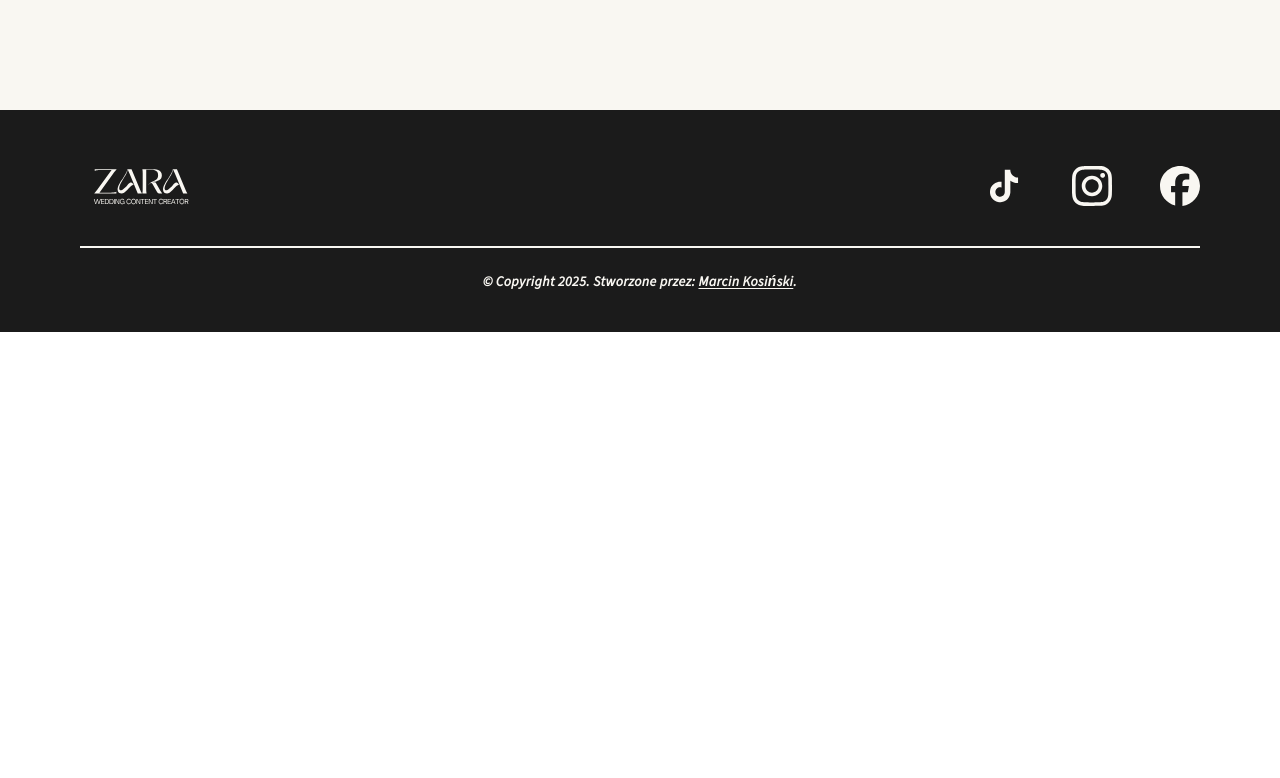
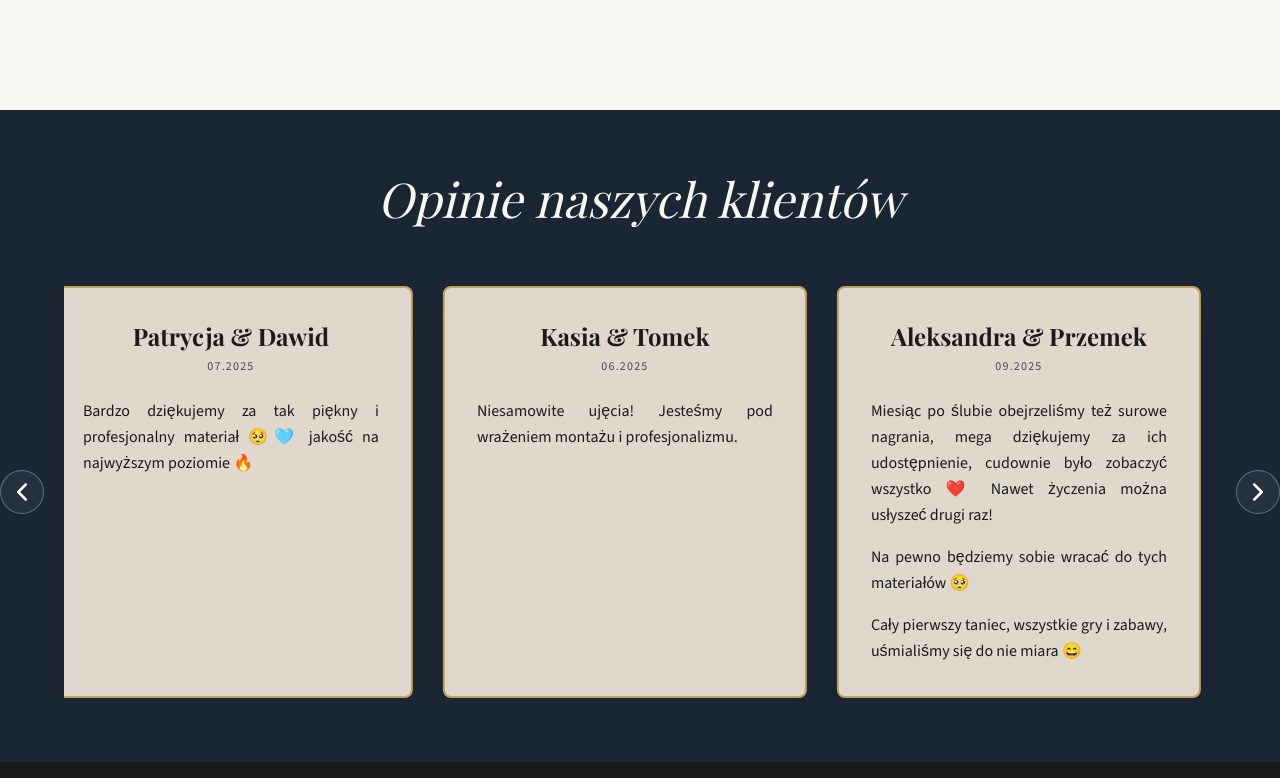
Before and after one commit to mkosinskki/zaraWedding, a Vue app: page / in a window 1280 px wide. Shown: the part 1542-2320 px from the top of the page. Before the commit the page ends 1874 px from the top, so only its background shows below. Built offline with nearby package versions, Linux system fonts and the light colour scheme; a web font is replaced by a local one.

Commit message:
Added opinions

```diff
--- a/package.json
+++ b/package.json
@@ -15,6 +15,7 @@
   },
   "dependencies": {
     "@tailwindcss/vite": "^4.1.18",
+    "swiper": "^12.0.3",
     "tailwindcss": "^4.1.18",
     "vue": "^3.5.25",
     "vue-router": "^4.6.3"
--- a/src/App.vue
+++ b/src/App.vue
@@ -2,6 +2,7 @@
 import { RouterView } from 'vue-router'
 import Home from '../src/views/Home.vue'
 import AboutUs from './views/AboutUs.vue'
+import Opinions from './views/Opinions.vue'
 import Navbar from '../src/components/Navbar.vue'
 import Footer from '../src/components/Footer.vue'
 </script>
@@ -13,6 +14,8 @@ import Footer from '../src/components/Footer.vue'
 
   <AboutUs />
 
+  <Opinions />
+
   <Footer />
 
   <RouterView />
--- a/src/views/AboutUs.vue
+++ b/src/views/AboutUs.vue
@@ -1,11 +1,8 @@
 <template>
-  <section id="about" class="bg-bg py-16 md:py-28 scroll-mt-12 md:scroll-mt-6">
-    <div class="container mx-auto max-w-7xl flex flex-col space-y-12 md:space-y-0 md:flex-row px-6">
+  <section id="about" class="bg-bg py-16 px-6 md:py-28 scroll-mt-12 md:scroll-mt-6">
+    <div class="container mx-auto max-w-7xl flex flex-col space-y-12 md:space-y-0 md:flex-row">
       <div class="md:w-1/2 flex items-center justify-center">
-        <img
-          src="../assets/aboutUsPhoto.jpg"
-          class="w-lg h-auto rounded-full border-3 border-navy"
-        />
+        <img src="../assets/aboutUsPhoto.jpg" class="w-lg h-auto rounded-full" />
       </div>
 
       <div class="md:w-1/2 max-w-xl flex flex-col items-center justify-center space-y-16 md:pl-12">
--- /dev/null
+++ b/src/views/Opinions.vue
@@ -0,0 +1,141 @@
+<template>
+  <section id="opinions" class="bg-navy py-16 px-6 overflow-hidden scroll-mt-12 md:scroll-mt-6">
+    <div class="container mx-auto max-w-7xl">
+      <h2 class="text-bg text-4xl md:text-5xl font-playfair italic text-center mb-16">
+        Opinie naszych klientów
+      </h2>
+
+      <div class="relative max-w-6xl mx-auto px-2 md:px-0">
+        <swiper
+          :modules="[SwiperNavigation, SwiperPagination, SwiperAutoplay]"
+          :slides-per-view="1"
+          :space-between="20"
+          :autoplay="{ delay: 5000, disableOnInteraction: false }"
+          :loop="true"
+          :navigation="{
+            prevEl: prevBtn,
+            nextEl: nextBtn,
+          }"
+          :breakpoints="{
+            '768': { slidesPerView: 3, spaceBetween: 30 },
+          }"
+          @swiper="onSwiperInit"
+          class="opinion-swiper"
+        >
+          <swiper-slide v-for="(opinion, index) in opinions" :key="index" class="h-auto">
+            <div
+              class="bg-filler rounded-lg p-8 shadow-xl border-2 border-gold h-full flex flex-col items-center text-justify font-source"
+            >
+              <h3 class="text-charcoal font-bold text-xl md:text-2xl pb-1.5 font-playfair">
+                {{ opinion.names }}
+              </h3>
+              <p class="text-navy/80 text-xs mb-6 uppercase tracking-widest">{{ opinion.date }}</p>
+
+              <div class="text-charcoal leading-relaxed text-sm md:text-base">
+                <p v-for="(line, lIdx) in opinion.text" :key="lIdx" class="mb-4 last:mb-0">
+                  {{ line }}
+                </p>
+              </div>
+            </div>
+          </swiper-slide>
+        </swiper>
+
+        <button
+          ref="prevBtn"
+          class="prev-btn absolute left-0 md:-left-16 top-1/2 -translate-y-1/2 z-30 flex items-center justify-center w-11 h-11 rounded-full bg-white/20 md:bg-white/5 border border-white/30 text-white backdrop-blur-md md:backdrop-blur-none hover:bg-white/20 transition-all shadow-lg md:shadow-none"
+        >
+          <svg
+            xmlns="http://www.w3.org/2000/svg"
+            fill="none"
+            viewBox="0 0 24 24"
+            stroke-width="2.5"
+            stroke="currentColor"
+            class="w-6 h-6"
+          >
+            <path stroke-linecap="round" stroke-linejoin="round" d="M15.75 19.5L8.25 12l7.5-7.5" />
+          </svg>
+        </button>
+
+        <button
+          ref="nextBtn"
+          class="next-btn absolute right-0 md:-right-16 top-1/2 -translate-y-1/2 z-30 flex items-center justify-center w-11 h-11 rounded-full bg-white/20 md:bg-white/5 border border-white/30 text-white backdrop-blur-md md:backdrop-blur-none hover:bg-white/20 transition-all shadow-lg md:shadow-none"
+        >
+          <svg
+            xmlns="http://www.w3.org/2000/svg"
+            fill="none"
+            viewBox="0 0 24 24"
+            stroke-width="2.5"
+            stroke="currentColor"
+            class="w-6 h-6"
+          >
+            <path stroke-linecap="round" stroke-linejoin="round" d="M8.25 4.5l7.5 7.5-7.5 7.5" />
+          </svg>
+        </button>
+      </div>
+    </div>
+  </section>
+</template>
+
+<script setup>
+import { ref } from 'vue'
+import { Swiper, SwiperSlide } from 'swiper/vue'
+import {
+  Navigation as SwiperNavigation,
+  Pagination as SwiperPagination,
+  Autoplay as SwiperAutoplay,
+} from 'swiper/modules'
+
+import 'swiper/css'
+import 'swiper/css/navigation'
+
+const prevBtn = ref(null)
+const nextBtn = ref(null)
+
+const onSwiperInit = (swiper) => {
+  setTimeout(() => {
+    swiper.params.navigation.prevEl = prevBtn.value
+    swiper.params.navigation.nextEl = nextBtn.value
+    swiper.navigation.destroy()
+    swiper.navigation.init()
+    swiper.navigation.update()
+  })
+}
+
+const opinions = [
+  {
+    names: 'Patrycja & Dawid',
+    date: '07.2025',
+    text: [
+      'Bardzo dziękujemy za tak piękny i profesjonalny materiał 🥺🩵 jakość na najwyższym poziomie 🔥',
+    ],
+  },
+  {
+    names: 'Kasia & Tomek',
+    date: '06.2025',
+    text: ['Niesamowite ujęcia! Jesteśmy pod wrażeniem montażu i profesjonalizmu.'],
+  },
+  {
+    names: 'Aleksandra & Przemek',
+    date: '09.2025',
+    text: [
+      'Miesiąc po ślubie obejrzeliśmy też surowe nagrania, mega dziękujemy za ich udostępnienie, cudownie było zobaczyć wszystko ❤️ Nawet życzenia można usłyszeć drugi raz!',
+      'Na pewno będziemy sobie wracać do tych materiałów 🥺',
+      'Cały pierwszy taniec, wszystkie gry i zabawy, uśmialiśmy się do nie miara 😄',
+    ],
+  },
+  {
+    names: 'Rozalia & Mateusz',
+    date: '09.2025',
+    text: [
+      'Obejrzeliśmy dziś już jak narazie same filmiki i są przecudowne!! Dobra robota 😍 bardzo dziękujemy!!',
+    ],
+  },
+]
+</script>
+
+<style scoped>
+.opinion-swiper :deep(.swiper-slide) {
+  height: auto;
+  display: flex;
+}
+</style>
```
Also changed, not shown: 1 other file (tests, documents, lock files or other folders).
